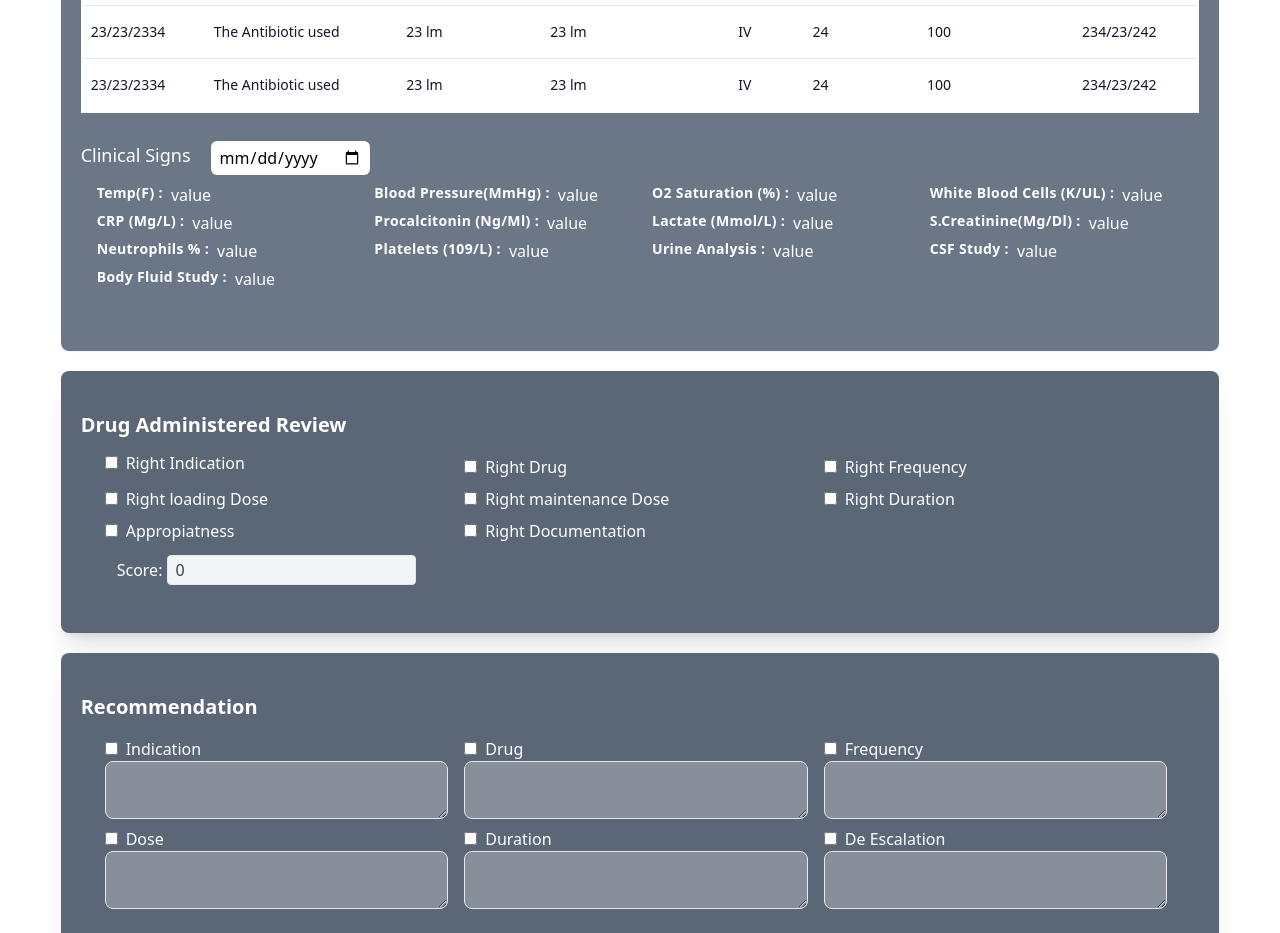
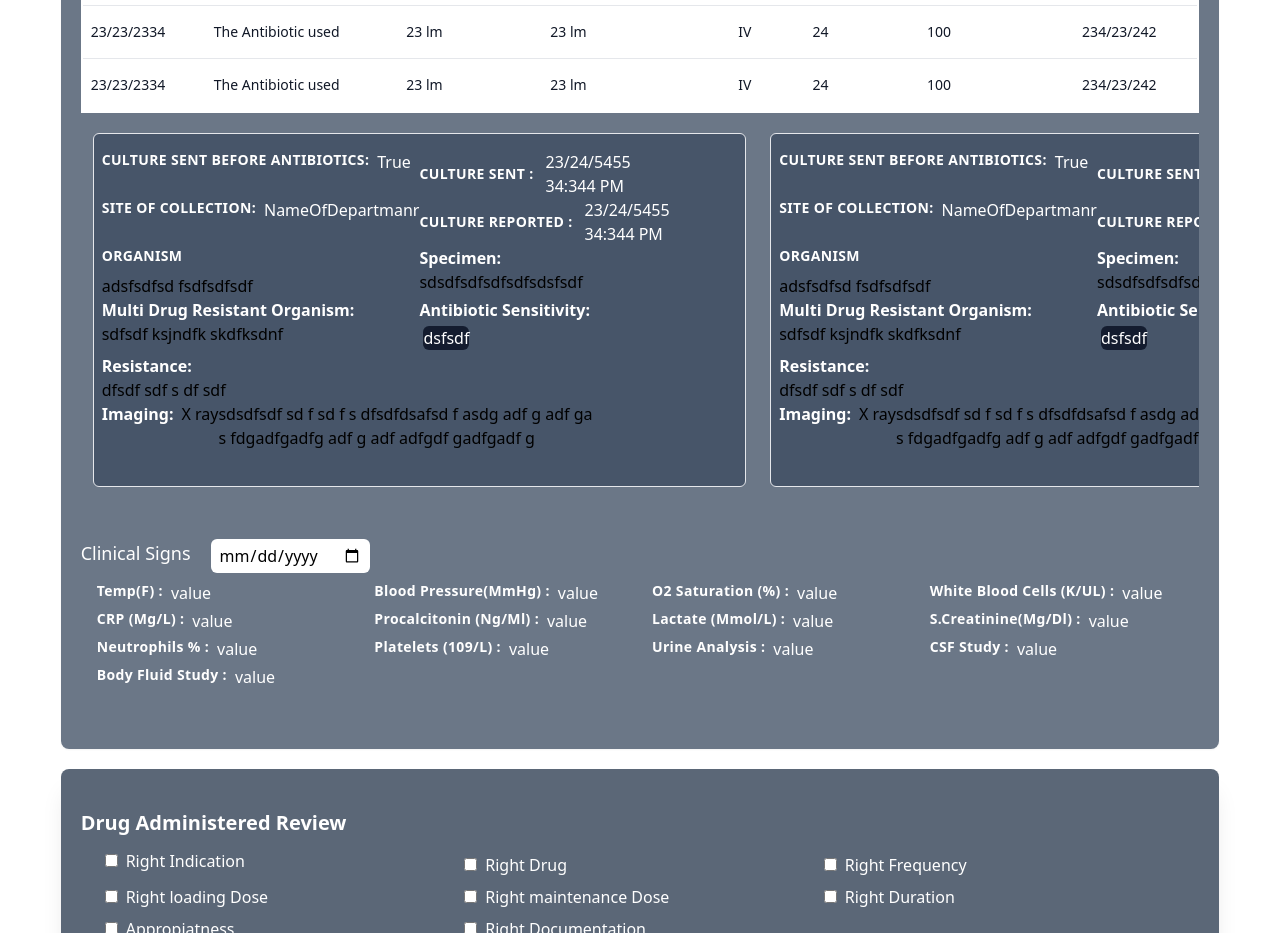
Before and after one commit to anshuman-8/antibiotic-stewardship-site, a Next.js app: page /analysis in a window 1280 px wide. Shown: the part 1140-2073 px from the top of the page. Built offline with nearby package versions, Linux system fonts and the light colour scheme.

Commit message:
Review:Culture Report

```diff
--- a/components/Analysis/index.tsx
+++ b/components/Analysis/index.tsx
@@ -0,0 +1,7 @@
+import React from 'react'
+
+export default function index() {
+  return (
+    <div>Analysis</div>
+  )
+}
--- /dev/null
+++ b/components/ReviewComponents/CultureReports.tsx
@@ -0,0 +1,88 @@
+import { useEffect, useState } from "react";
+import { CiSquareRemove } from "react-icons/ci";
+import { BsTrashFill } from "react-icons/bs";
+
+interface proptype {
+  id: number;
+}
+
+export default function CultureReports(props: proptype) {
+  const { id } = props;
+  const [antibioticList, setAntibioticList] = useState<string[]>([]); // list of antibiotics selected
+
+  return (
+    <div className="border p-2 rounded-md mb-5 min-w-fit mx-3 bg-slate-600 py-4">
+      <div className="grid grid-cols-2 my-auto">
+        <div className="flex flex-row">
+          <p className="mr-2 block uppercase tracking-wide text-sm font-bold text-white">
+            Culture Sent Before Antibiotics:{" "}
+          </p>
+          <p className="text-white font-medium">True</p>
+        </div>
+        <div className="flex flex-row justify-start items-center space-x-3">
+          <div className="block uppercase tracking-wide text-sm font-bold text-white">
+            Culture Sent :
+          </div>
+          <div className="flex flex-col text-white font-medium">
+            <p>23/24/5455</p>
+            <p>34:344 PM</p>
+          </div>
+        </div>
+        <div className="flex flex-wrap space-x-2">
+          <label className="label-upper" htmlFor="email">
+            Site of collection:
+          </label>
+          <p className="text-white font-medium">{"NameOfDepartmanr"}</p>
+        </div>
+        <div className="flex flex-row justify-start items-center space-x-3">
+          <div className="block uppercase tracking-wide text-sm font-bold text-white">
+            Culture Reported :
+          </div>
+          <div className="flex flex-col text-white font-medium">
+            <p>23/24/5455</p>
+            <p>34:344 PM</p>
+          </div>
+        </div>
+        <div className="mb-6 md:mb-0">
+          <label className="label-upper" htmlFor="email">
+            Organism
+          </label>
+         <p>adsfsdfsd fsdfsdfsdf</p>
+        </div>
+        <div className=" mb-6 md:mb-0">
+          <label htmlFor="specimen" className="font-semibold text-white">
+            Specimen:{" "}
+          </label>
+          <div className="relative">sdsdfsdfsdfsdfsdsfsdf</div>
+        </div>
+        <div className="mb-6 md:mb-0">
+          <label htmlFor="specimen" className="font-semibold text-white">
+            Multi Drug Resistant Organism:
+          </label>
+          <div className="relative">sdfsdf ksjndfk skdfksdnf</div>
+        </div>
+        <div className="mb-6 md:mb-0">
+          <label htmlFor="specimen" className="font-semibold text-white">
+            Antibiotic Sensitivity:
+          </label>
+          <div className="bg-slate-900/90 backdrop-blur-sm flex flex-row align-middle w-min rounded-md m-1 text-white">
+            dsfsdf
+          </div>
+        </div>
+        <div className="mb-6 md:mb-0">
+          <label htmlFor="specimen" className="font-semibold text-white">
+            Resistance:
+          </label>
+          <div className="relative">dfsdf sdf s df sdf</div>
+        </div>
+        <div className="col-span-2 row-span-1 flex flex-nowrap mb-5">
+          <div className="text-white text-base font-semibold">Imaging: </div>
+          <label htmlFor="infection" className="ml-2">
+            X ray
+          </label>
+          <p className="max-h-36 max-w-sm">sdsdfsdf sd f sd f s dfsdfdsafsd f asdg adf g adf ga s fdgadfgadfg adf g adf adfgdf gadfgadf g</p>
+        </div>
+      </div>
+    </div>
+  );
+}
--- a/components/ReviewComponents/index.tsx
+++ b/components/ReviewComponents/index.tsx
@@ -2,6 +2,7 @@ import React from "react";
 import Diagnosis from "./Diagnosis";
 import InfectionFocus from "./InfectionFocus";
 import AntibioticUsed from "./AntibioticUsed";
+import CultureReports from "./CultureReports";
 import ClinicalSigns from "./ClinicalSigns";
 
 export default function index() {
@@ -12,7 +13,13 @@ export default function index() {
       <Diagnosis />
       <InfectionFocus />
       <AntibioticUsed />
-      <ClinicalSigns/>
+      <div className="flex flex-row overflow-auto my-3">
+        <CultureReports id={34} />
+        <CultureReports id={37} />
+        <CultureReports id={32} />
+        <CultureReports id={31} />
+      </div>
+      <ClinicalSigns />
     </div>
   );
 }
```
